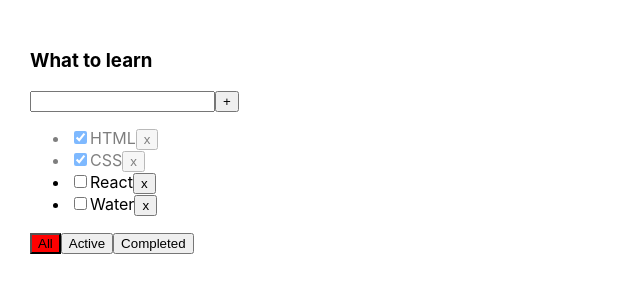
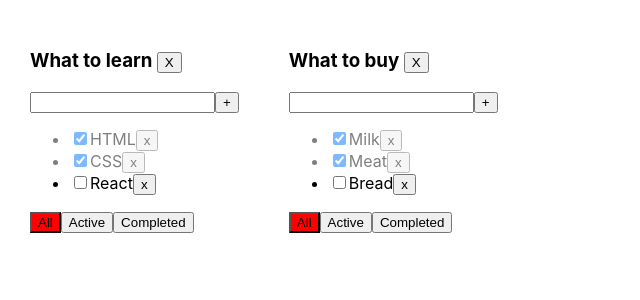
Before and after one commit to Ivan-1988/ToDoList, a React (Create React App) app: page / in a window 1280 px wide. Shown: the top 300 px of the page, without its empty margins (0-640 px from the left). Built offline with nearby package versions, Linux system fonts and the light colour scheme.

Commit message:
fifth step

```diff
--- a/src/App.tsx
+++ b/src/App.tsx
@@ -12,64 +12,99 @@ export type TaskType = {
 
 export type FilterValuesType = 'all' | 'active' | 'completed'
 
+type TodoListType = {
+    id: string
+    title: string
+    filter: FilterValuesType
+}
+
+type TaskStateType = {
+    [key: string]: Array<TaskType>
+}
+
 function App() {
 //BLL:
-//     console.log(v1())
-    const [tasks, setTasks] = useState<Array<TaskType>>([
-        {id: v1(), title: 'HTML', isDone: true},
-        {id: v1(), title: 'CSS', isDone: true},
-        {id: v1(), title: 'React', isDone: false},
-        {id: v1(), title: 'Water', isDone: false}
+    const todoListID_1 = v1()
+    const todoListID_2 = v1()
+    const [todoLists, setTodoLists] = useState<Array<TodoListType>>( [
+        {id: todoListID_1, title: 'What to learn', filter: 'all'},
+        {id: todoListID_2, title: 'What to buy', filter: 'all'}
     ])
 
-    const [filter, setFilter] = useState<FilterValuesType>('all')
+    const [tasks, setTasks] = useState<TaskStateType>({
+        [todoListID_1] : [
+            {id: v1(), title: 'HTML', isDone: true},
+            {id: v1(), title: 'CSS', isDone: true},
+            {id: v1(), title: 'React', isDone: false}
+        ],
+        [todoListID_2] : [
+            {id: v1(), title: 'Milk', isDone: true},
+            {id: v1(), title: 'Meat', isDone: true},
+            {id: v1(), title: 'Bread', isDone: false}
+        ]
 
-    function removeTask(taskID: string) {
-        const filteredTasks = tasks.filter(t => t.id !== taskID)
-        // console.log(tasks)
-        setTasks(filteredTasks)
+    })
+
+    function removeTask(taskID: string, TodoListID: string) {
+        tasks[TodoListID] = tasks[TodoListID].filter(t => t.id !== taskID)
+        setTasks({...tasks})
     }
 
-    function addTask(title: string) {
+    function addTask(title: string, TodoListID: string) {
         const newTask: TaskType = {
             id: v1(),
             title: title,
             isDone: false
         }
-        setTasks([newTask, ...tasks])
+        setTasks({...tasks, [TodoListID]: [newTask, ...tasks[TodoListID]]})
     }
 
-    function changeTaskStatus(taskID: string, newIsDoneValue: boolean){
-        setTasks(tasks.map(t => (t.id === taskID ? {...t, isDone: newIsDoneValue} : t)))
+    function changeTaskStatus(taskID: string, newIsDoneValue: boolean, TodoListID: string) {
+        tasks[TodoListID] = tasks[TodoListID].map(t => (t.id === taskID ? {...t, isDone: newIsDoneValue} : t))
+        setTasks({...tasks})
     }
 
-    function changeFilter(value: FilterValuesType) {
-        setFilter(value)
+    function changeFilter(value: FilterValuesType, TodoListID: string) {
+        setTodoLists(todoLists.map(tl => tl.id === TodoListID ? {...tl, filter: value} : tl))
+    }
+
+    function removeTodoList(todoListID: string){
+        setTodoLists(todoLists.filter(tl => tl.id !== todoListID))
+        delete tasks[todoListID]
     }
 
 //UI
-    const getTasksForTodoList = () => {
-        switch (filter) {
+    const getTasksForTodoList = (todoList: TodoListType) => {
+        switch (todoList.filter) {
             case "active":
-                return tasks.filter(t => !t.isDone)
+                return tasks[todoList.id].filter(t => !t.isDone)
             case "completed":
-                return tasks.filter(t => t.isDone)
+                return tasks[todoList.id].filter(t => t.isDone)
             default:
-                return tasks
+                return tasks[todoList.id]
         }
     };
 
+    const todoListsComponents = todoLists.map(tl => {
+        return(
+            <TodoList
+                key={tl.id}
+                todoListID = {tl.id}
+                title={tl.title}
+                tasks={getTasksForTodoList(tl)}
+                filter={tl.filter}
+                addTask={addTask}
+                removeTask={removeTask}
+                removeTodoList={removeTodoList}
+                changeFilter={changeFilter}
+                changeTaskStatus={changeTaskStatus}
+            />
+        )
+    })
+
     return (
         <div className="App">
-            <TodoList
-                title={'What to learn'}
-                tasks={getTasksForTodoList()}
-                addTask={addTask}
-                removeTask={removeTask}
-                changeFilter={changeFilter}
-                filter={filter}
-                changeTaskStatus={changeTaskStatus}
-            />
+            {todoListsComponents}
         </div>
     );
 }
--- a/src/TodoList.tsx
+++ b/src/TodoList.tsx
@@ -2,13 +2,15 @@ import React, {useState, KeyboardEvent, ChangeEvent} from 'react';
 import {FilterValuesType, TaskType} from "./App";
 
 type TodoListPropsType = {
+    todoListID: string
     title: string
     tasks: Array<TaskType>
     filter: FilterValuesType
-    addTask: (title: string) => void
-    removeTask: (taskID: string) => void
-    changeFilter: (value: FilterValuesType) => void
-    changeTaskStatus: (taskID: string, newIsDoneValue: boolean) => void
+    addTask: (title: string, TodoListID: string) => void
+    removeTask: (taskID: string, TodoListID: string) => void
+    removeTodoList: (todoListID: string) => void
+    changeFilter: (value: FilterValuesType, TodoListID: string) => void
+    changeTaskStatus: (taskID: string, newIsDoneValue: boolean, TodoListID: string) => void
 }
 
 function TodoList(props: TodoListPropsType) {
@@ -18,8 +20,8 @@ function TodoList(props: TodoListPropsType) {
     const [title, setTitle] = useState('')
     const [error, setError] = useState<boolean>(false)
     const tasksJSXElements = props.tasks.map( t => {
-        const removeTask = () => props.removeTask(t.id)
-        const changeTaskStatus = (e: ChangeEvent<HTMLInputElement>) => props.changeTaskStatus(t.id, e.currentTarget.checked)
+        const removeTask = () => props.removeTask(t.id, props.todoListID)
+        const changeTaskStatus = (e: ChangeEvent<HTMLInputElement>) => props.changeTaskStatus(t.id, e.currentTarget.checked, props.todoListID)
         return (
                 <li className={t.isDone ? 'is-done' : ''}>
                     <input
@@ -38,7 +40,7 @@ function TodoList(props: TodoListPropsType) {
     const onClickAddTask = () => {
         const trimmedTitle = title.trim()
         if (trimmedTitle) {
-            props.addTask(trimmedTitle)
+            props.addTask(trimmedTitle, props.todoListID)
         } else {
             setError(true)
         }
@@ -56,9 +58,10 @@ function TodoList(props: TodoListPropsType) {
         setError(false)
     }
 
-    const onClickAllFilter = () => props.changeFilter('all')
-    const onClickActiveFilter = () => props.changeFilter('active')
-    const onClickCompletedFilter = () => props.changeFilter('completed')
+    const onClickAllFilter = () => props.changeFilter('all', props.todoListID)
+    const onClickActiveFilter = () => props.changeFilter('active', props.todoListID)
+    const onClickCompletedFilter = () => props.changeFilter('completed', props.todoListID)
+    const onClickremoveTodoList = () => props.removeTodoList(props.todoListID)
     const errorMessage = error
         ? <div className={'error-message'}>Title is required!</div>
         : null
@@ -66,7 +69,7 @@ function TodoList(props: TodoListPropsType) {
 
     return (
         <div>
-            <h3>{props.title}</h3>
+            <h3>{props.title} <button onClick={onClickremoveTodoList}>X</button> </h3>
             <div>
                 <input className={error ? 'error' : ''}
                     value={title} //https://learn-reactjs.ru/basics/forms
```
